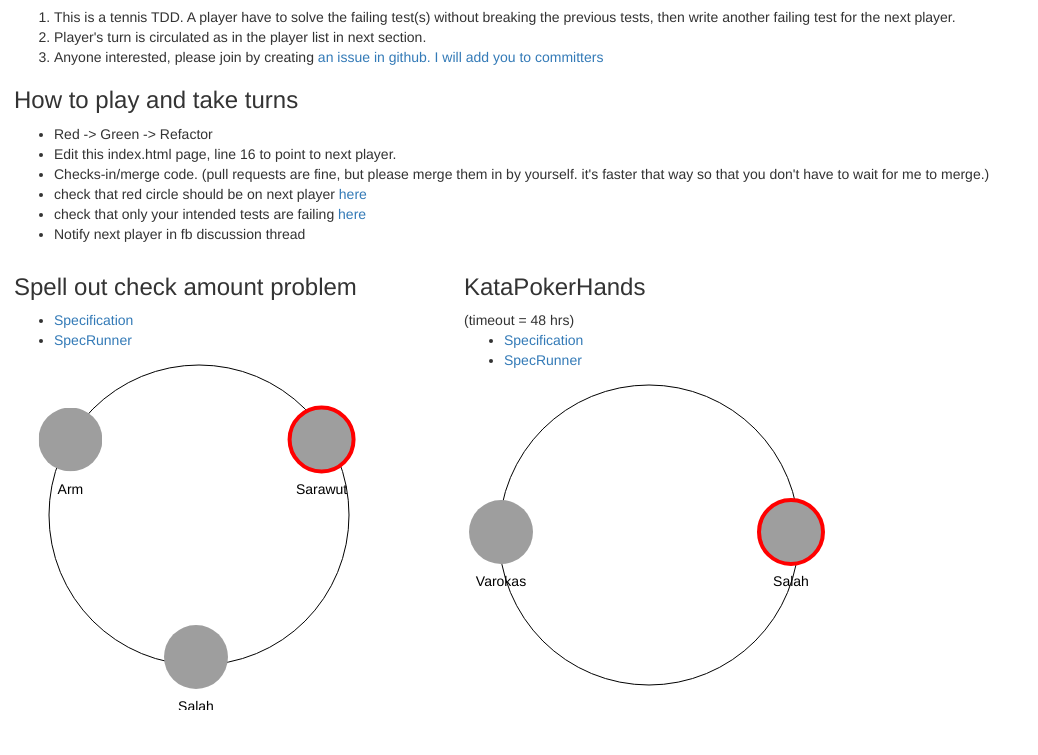
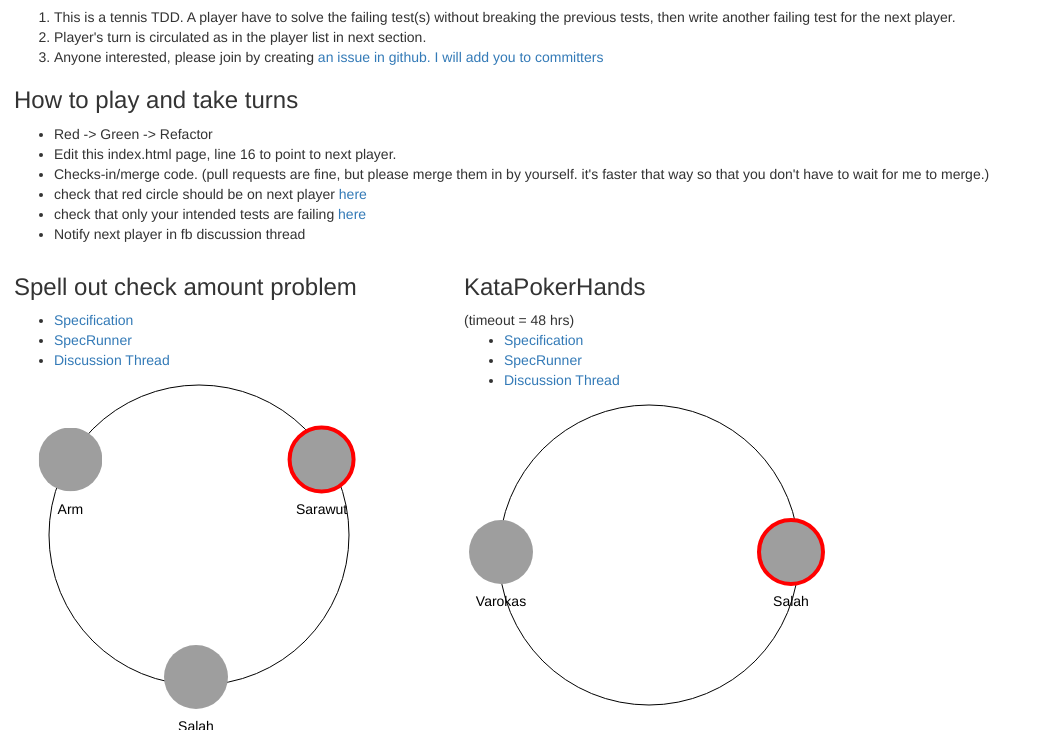
Before and after one commit to varokas/tdd-problems-js, a plain HTML site: page index.html in a window 1280 px wide. Shown: the part 116-871 px from the top of the page, without its empty margins (0-1038 px from the left). Drawn offline with nearby package versions, Linux system fonts and the light colour scheme; grey boxes are pictures that could not be loaded.

Commit message:
add discussion thread link

```diff
--- a/index.html
+++ b/index.html
@@ -106,6 +106,7 @@
 			<ul>
 				<li><a href="https://sites.google.com/site/tddproblems/all-problems-1/spell-out-check-amount">Specification</a></li>
 				<li><a href="SpecRunner.html">SpecRunner</a></li>
+				<li><a href="https://www.facebook.com/groups/agile66/permalink/10152121944261998/?stream_ref=2">Discussion Thread</a></li>
 			</ul>
 			<svg id="spCheckTurns" width="380" height="350">
 				<defs>
@@ -121,6 +122,7 @@
 			<ul>
 				<li><a href="http://codingdojo.org/cgi-bin/wiki.pl?KataPokerHands">Specification</a></li>
 				<li><a href="PokerSpecRunner.html">SpecRunner</a></li>
+				<li><a href="https://www.facebook.com/groups/agile66/permalink/10152121938106998/?stream_ref=2">Discussion Thread</a></li>
 			</ul>
 			<svg id="pokerTurns" width="380" height="350">
 				<defs>
```
